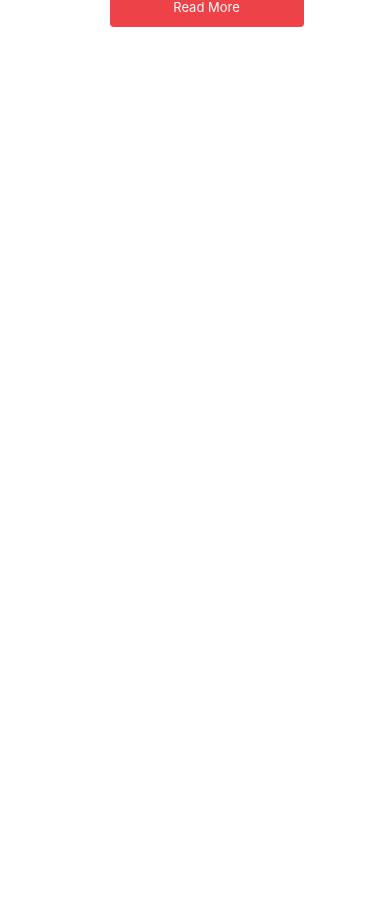
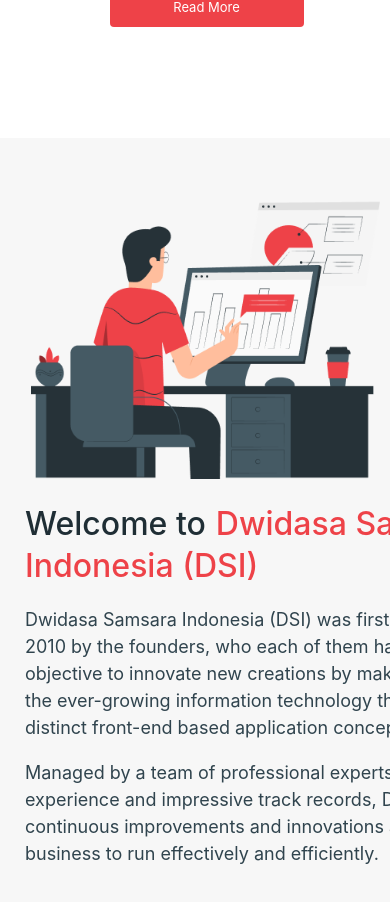
Before and after one commit to Chima20-art/comunity, a React (Create React App) app: page / in a window 390 px wide. Shown: the part 820-1722 px from the top of the page. Before the commit the page ends 958 px from the top, so only its background shows below. Built offline with nearby package versions, Linux system fonts and the light colour scheme.

Commit message:
grayDiv component created

```diff
--- /dev/null
+++ b/src/grayDiv/grayDiv.js
@@ -0,0 +1,32 @@
+import React from "react";
+import styles from "./grayDiv.module.css";
+
+export default function grayDiv() {
+  return (
+    <div className={styles.container}>
+      <img className={styles.desk} src="/desk.png"></img>
+      <div className={styles.text}>
+        <div className={styles.multicolorTitle}>
+          <div className={styles.black}>Welcome to </div>
+          <div className={styles.red}> Dwidasa Samsara</div>
+        </div>
+        <div className={styles.redTitle}>Indonesia (DSI)</div>
+        <div className={styles.description}>
+          <p className={styles.paragraph}>
+            Dwidasa Samsara Indonesia (DSI) was firstly established in 2010 by
+            the founders, who each of them has a common end objective to
+            innovate new creations by making the most of the ever-growing
+            information technology through DSI’s distinct front-end based
+            application concept.
+          </p>
+          <p className={styles.paragraph}>
+            Managed by a team of professional experts with extensive experience
+            and impressive track records, DSI believes that continuous
+            improvements and innovations assure your business to run effectively
+            and efficiently.
+          </p>
+        </div>
+      </div>
+    </div>
+  );
+}
--- /dev/null
+++ b/src/grayDiv/grayDiv.module.css
@@ -0,0 +1,91 @@
+.container {
+  display: flex;
+  flex-direction: row;
+  background-color: #f7f7f7;
+}
+.desk {
+  width: 452.94px;
+  height: 432px;
+
+  margin-left: 193px;
+  margin-right: 83px;
+}
+.text {
+  width: 520px;
+  height: 380px;
+  display: flex;
+  flex-direction: column;
+  justify-content: center;
+  margin-top: 60px;
+  margin-bottom: 60px;
+
+  margin-right: 193px;
+}
+.multicolorTitle {
+  display: flex;
+  flex-direction: row;
+}
+.black {
+  font-style: normal;
+  font-weight: 500;
+  font-size: 32px;
+  line-height: 133.69%;
+  color: #1f2e35;
+  margin-right: 10px;
+}
+.red {
+  font-style: normal;
+  font-weight: 500;
+  font-size: 32px;
+  line-height: 133.69%;
+  color: #ee4248;
+}
+.redTitle {
+  font-style: normal;
+  font-weight: 500;
+  font-size: 32px;
+  line-height: 133.69%;
+  color: #ee4248;
+  display: flex;
+  flex-direction: row;
+  justify-content: flex-start;
+}
+.description {
+  font-style: normal;
+  font-weight: normal;
+  font-size: 18px;
+  line-height: 150%;
+  color: #30444e;
+}
+.paragraph {
+  display: flex;
+  flex-direction: row;
+  text-align: start;
+}
+@media (max-width: 1000px) {
+  .container {
+    display: flex;
+    flex-direction: column;
+    justify-content: space-around;
+    background-color: #f7f7f7;
+    margin: auto;
+  }
+  .desk {
+    display: flex;
+    flex-direction: row;
+    justify-self: center;
+    width: 349px;
+    height: 340.54px;
+
+    margin-left: 31px;
+    margin-right: 31px;
+  }
+  .text {
+    width: 520px;
+    height: 380px;
+    display: flex;
+    flex-direction: column;
+    justify-content: center;
+    margin: 25px;
+  }
+}
--- a/src/mac1/mac1.js
+++ b/src/mac1/mac1.js
@@ -3,11 +3,13 @@ import styles from "./mac1.module.css";
 import Navbar from "../navBar/navBar";
 
 import Presentation from "../presentation/presentation";
+import GrayDiv from "../grayDiv/grayDiv";
 
 export default function Mac() {
   return (
     <div className={styles.container}>
       <Presentation />
+      <GrayDiv />
     </div>
   );
 }
```
Also changed, not shown: public/desk.png (added).
